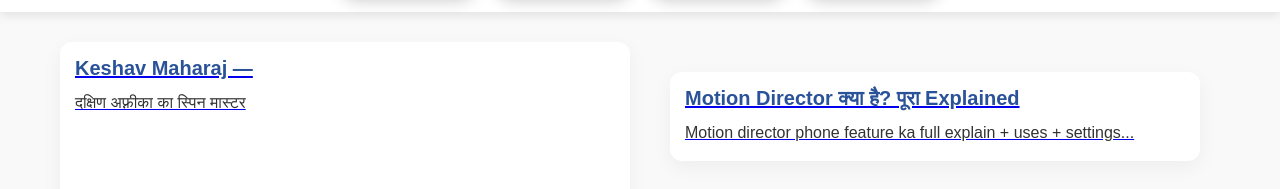
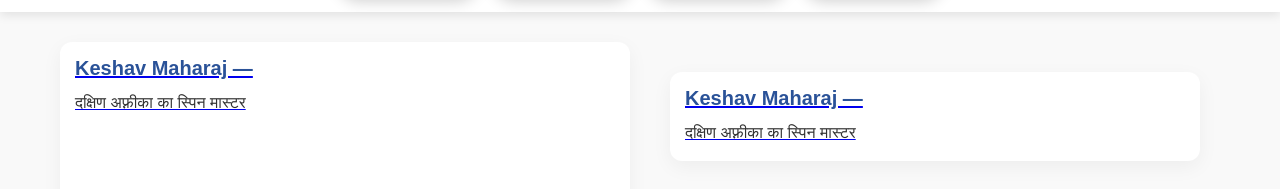
Before and after one commit to anku750/nv, a plain HTML site: page index.html in a window 1280 px wide. Shown: the part 196-385 px from the top of the page. Drawn offline with Linux system fonts and the light colour scheme.

Commit message:
Update index.html
Signed-off-by: Chulaman naitam <chulamannaitam@gmail.com>

```diff
--- a/index.html
+++ b/index.html
@@ -166,6 +166,17 @@
 <a href="#post3" onclick="openPost('post3')">कमाई के तरीके</a>
 </nav>
 <div class="container" id="home">
+ <div class=" posts">
+   <article class="post-card">
+     <a href="https://anku750.github.io/Keshaw-Maharaj-/">
+ <div class="post-content">
+    <h3>Keshav Maharaj — </h3>
+    <p>दक्षिण अफ़्रीका का स्पिन मास्टर</p>
+
+     </a>
+ </div>
+</article>
+ <div class="container" id="home">
  <div class=" posts">
    <article class="post-card">
      <a href="https://anku750.github.io/Keshaw-Maharaj-/">
```
